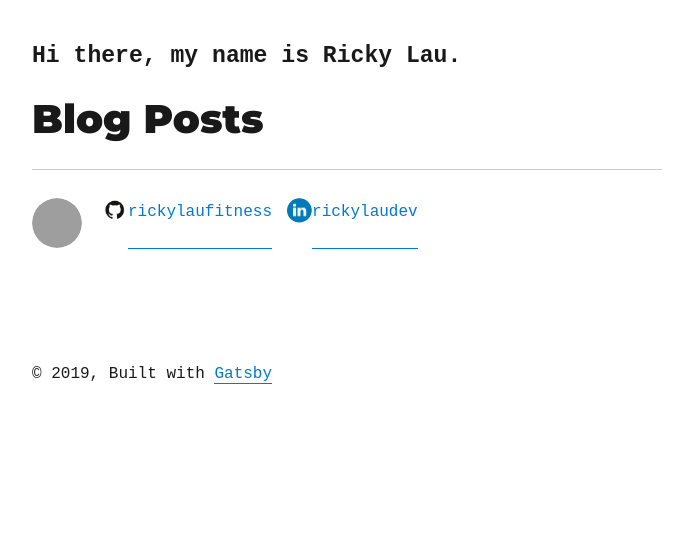
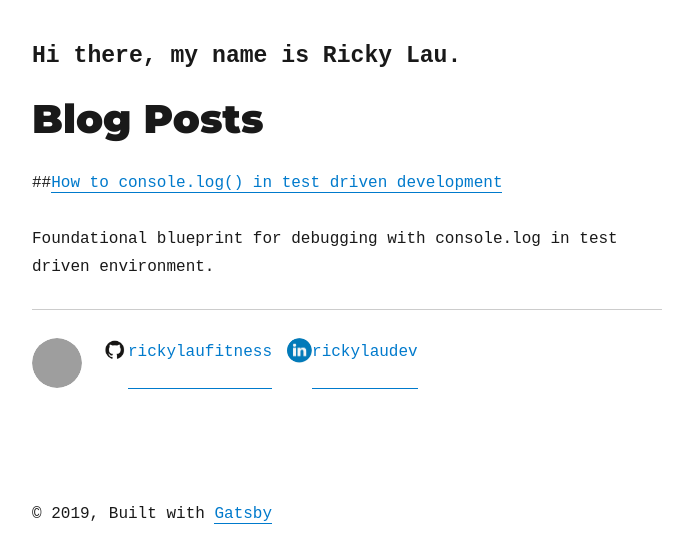
Before and after one commit to erick805/rickylau-dev, a Gatsby site: page /blog-posts/ in a window 1280 px wide. Shown: the whole page, without its empty margins (293-986 px from the left). Built offline with nearby package versions, Linux system fonts and the light colour scheme; Gatsby itself is replaced by a stand-in of ours; some packages are replaced by stand-ins of ours; grey boxes are pictures that could not be loaded.

Commit message:
added debugging blog post

```diff
--- a/content/blog/blog-posts/index.md
+++ b/content/blog/blog-posts/index.md
@@ -2,3 +2,7 @@
 title: Blog Posts
 # description: Full Stack Developer. Fitness Enthusiast. Problem Solver.
 ---
+
+##[How to console.log() in test driven development](https://rickylau.dev/debug/)
+
+Foundational blueprint for debugging with console.log in test driven environment.
```
